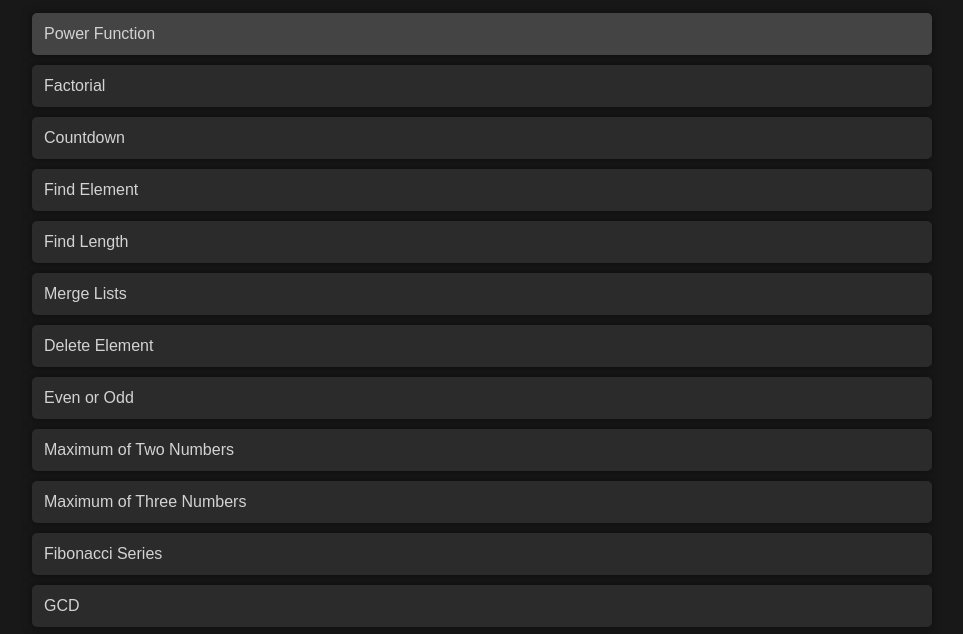
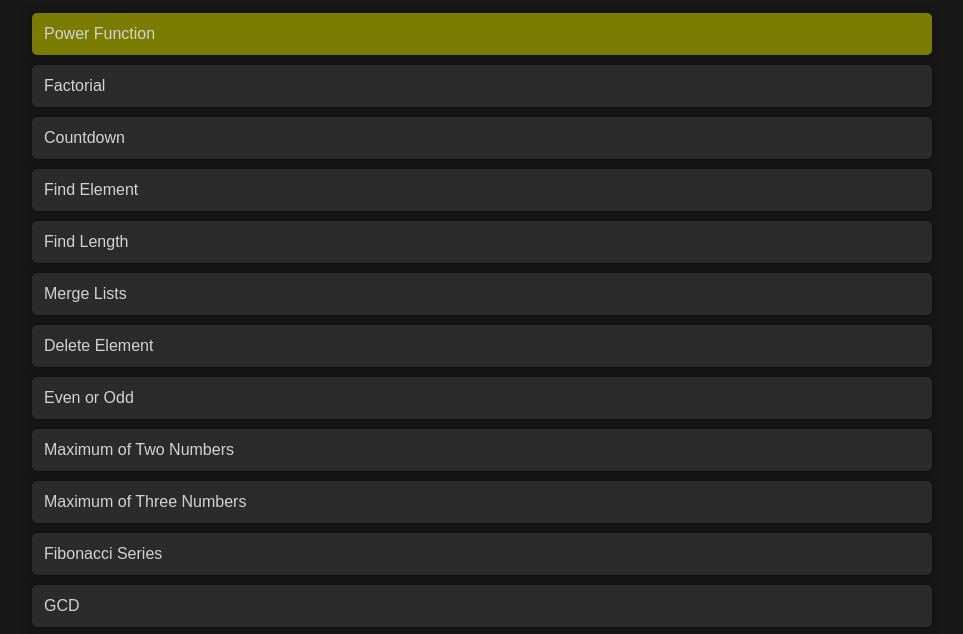
Before and after one commit to Udayan-Mal/Prolog-code, a plain HTML site: page index.html in a window 1280 px wide. In both pictures the pointer is over the item "Power Function". Shown: the part 157-791 px from the top of the page, without its empty margins (158-1121 px from the left). Drawn offline with Linux system fonts and the light colour scheme.

Commit message:
Updated index.html with new content

```diff
--- a/index.html
+++ b/index.html
@@ -37,7 +37,7 @@
             transition: background-color 0.3s;
         }
         .program-item:hover {
-            background-color: #444; /* Lighter background on hover */
+            background-color: #7a7c02; /* Lighter background on hover */
         }
         .program-code {
             display: none;
```
